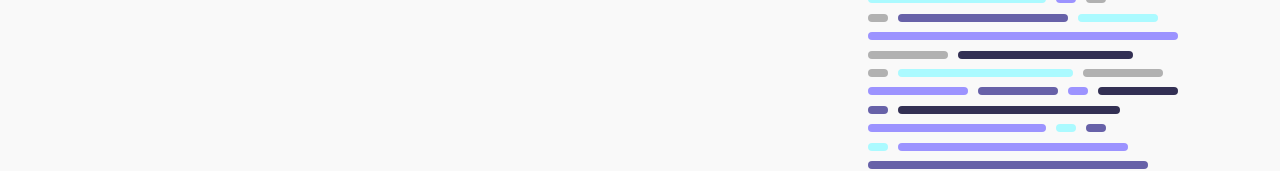
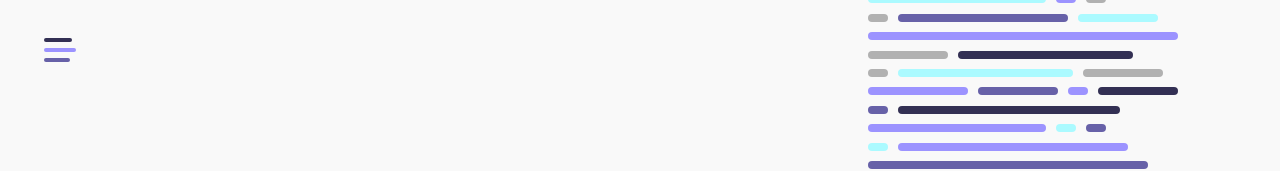
Before and after one commit to jaj1014/xanderjack, a Vue app: page / in a window 1280 px wide. Shown: the top 171 px of the page. Built offline with nearby package versions, Linux system fonts and the light colour scheme.

Commit message:
worked out menu animation - except links

```diff
--- a/src/components/main-nav/MainNav.vue
+++ b/src/components/main-nav/MainNav.vue
@@ -28,7 +28,7 @@ export default {
       return {
         backgroundColor: this.isOpen ? this.darkPrime.color : this.lightNeutral.color,
         zIndex: this.isOpen ? 10 : 0,
-        width: this.isOpen ? "28.125rem" : "inherit"
+        width: this.isOpen ? "28.125rem" : "10%"
       };
     }
   },
@@ -45,5 +45,6 @@ export default {
   bottom: 0;
   position: absolute;
   top: 0;
+  transition: all 0.8s cubic-bezier(0.645, 0.045, 0.355, 1);
 }
 </style>
--- a/src/components/main-nav/elements/MenuButton.vue
+++ b/src/components/main-nav/elements/MenuButton.vue
@@ -1,28 +1,57 @@
 <template>
-  <!-- <p @click="$emit('menuBtnClick')">Toggle Menu</p> -->
-  <div class="menu cross menu--1" @click="$emit('menuBtnClick')">
+  <div class="menu-btn cross menu--1">
     <label>
       <input type="checkbox">
-      <svg viewBox="0 0 100 100" xmlns="http://www.w3.org/2000/svg">
-        <circle cx="50" cy="50" r="30"></circle>
-        <path class="line--1" d="M0 40h62c13 0 6 28-4 18L35 35"></path>
-        <path class="line--2" d="M0 50h70"></path>
-        <path class="line--3" d="M0 60h62c13 0 6-28-4-18L35 65"></path>
+      <svg viewBox="0 0 120 120" xmlns="http://www.w3.org/2000/svg" @click="$emit('menuBtnClick')">
+        <circle cx="60" cy="60" r="20"></circle>
+        <path :style="line1Style" class="line--1" d="M0 40h62c13 0 6 28-4 18L35 35"></path>
+        <path :style="line2Style" class="line--2" d="M0 50h70"></path>
+        <path :style="line3Style" class="line--3" d="M0 60h62c13 0 6-28-4-18L35 65"></path>
       </svg>
     </label>
   </div>
 </template>
 
 <script>
+import { mapGetters, mapState } from "vuex";
+
 export default {
   name: "menu-button",
   props: {
     isOpen: Boolean
+  },
+  computed: {
+    ...mapGetters({
+      darkPrime: "theme/darkPrime",
+      lightNeutral: "theme/lightNeutral"
+    }),
+    ...mapState({
+      medPrime: state => state.theme.colors.color2,
+      lightPrime: state => state.theme.colors.color3
+    }),
+    line1Style() {
+      return {
+        stroke: this.isOpen ? this.lightNeutral.color : this.darkPrime.color
+      };
+    },
+    line2Style() {
+      return { stroke: this.lightPrime.color };
+    },
+    line3Style() {
+      return { stroke: this.medPrime.color };
+    }
   }
 };
 </script>
 
 <style lang="scss" scoped>
+.menu-btn {
+  position: absolute;
+  height: 120px;
+  width: 120px;
+  right: 0;
+}
+
 input {
   display: none;
 }
@@ -30,9 +59,9 @@ input {
 label {
   display: block;
   cursor: pointer;
-  position: absolute;
-  max-width: 100px;
-  max-height: 100px;
+  position: relative;
+  max-width: 120px;
+  max-height: 120px;
 }
 
 path {
@@ -46,7 +75,6 @@ path {
 .line--1 {
   --length: 24;
   --offset: -38;
-  stroke: #333054;
   stroke-dasharray: var(--length) var(--total-length);
   stroke-dashoffset: var(--offset);
 }
@@ -54,7 +82,6 @@ path {
 .line--2 {
   --length: 28;
   --offset: -38;
-  stroke: #9c93ff;
   stroke-dasharray: var(--length) var(--total-length);
   stroke-dashoffset: var(--offset);
 }
@@ -62,7 +89,6 @@ path {
 .line--3 {
   --length: 22;
   --offset: -38;
-  stroke: #6761a8;
   stroke-dasharray: var(--length) var(--total-length);
   stroke-dashoffset: var(--offset);
 }
--- a/src/components/main-nav/elements/MenuLinks.vue
+++ b/src/components/main-nav/elements/MenuLinks.vue
@@ -1,5 +1,5 @@
 <template>
-  <nav v-show="isOpen">
+  <nav :class="{ open: isOpen }">
     <router-link
       v-for="item in menuItems"
       class="menu-item fnt-xl fnt-lead"
@@ -7,9 +7,9 @@
       :key="item.name"
       :to="item.path"
       :style="{
-        color: menuText.color,
-        textDecoration: item.path !== $route.fullPath ? 'none' : ('underline solid' + accent.color)
-      }"
+          color: menuText.color,
+          textDecoration: item.path !== $route.fullPath ? 'none' : ('underline solid' + accent.color)
+        }"
     >
       <span @click="$emit('menuLinkClick')">{{item.name}}.</span>
     </router-link>
@@ -48,11 +48,20 @@ nav {
   flex-direction: column;
   justify-content: space-between;
   margin-top: 10rem;
+  transition: all 0.8s cubic-bezier(0.645, 0.045, 0.355, 1);
+  visibility: hidden;
   width: 100%;
+
+  &.open {
+    .menu-item {
+      visibility: visible;
+    }
+  }
 }
 
 .menu-item {
   display: block;
   margin-bottom: 5rem;
+  visibility: hidden;
 }
 </style>
```
